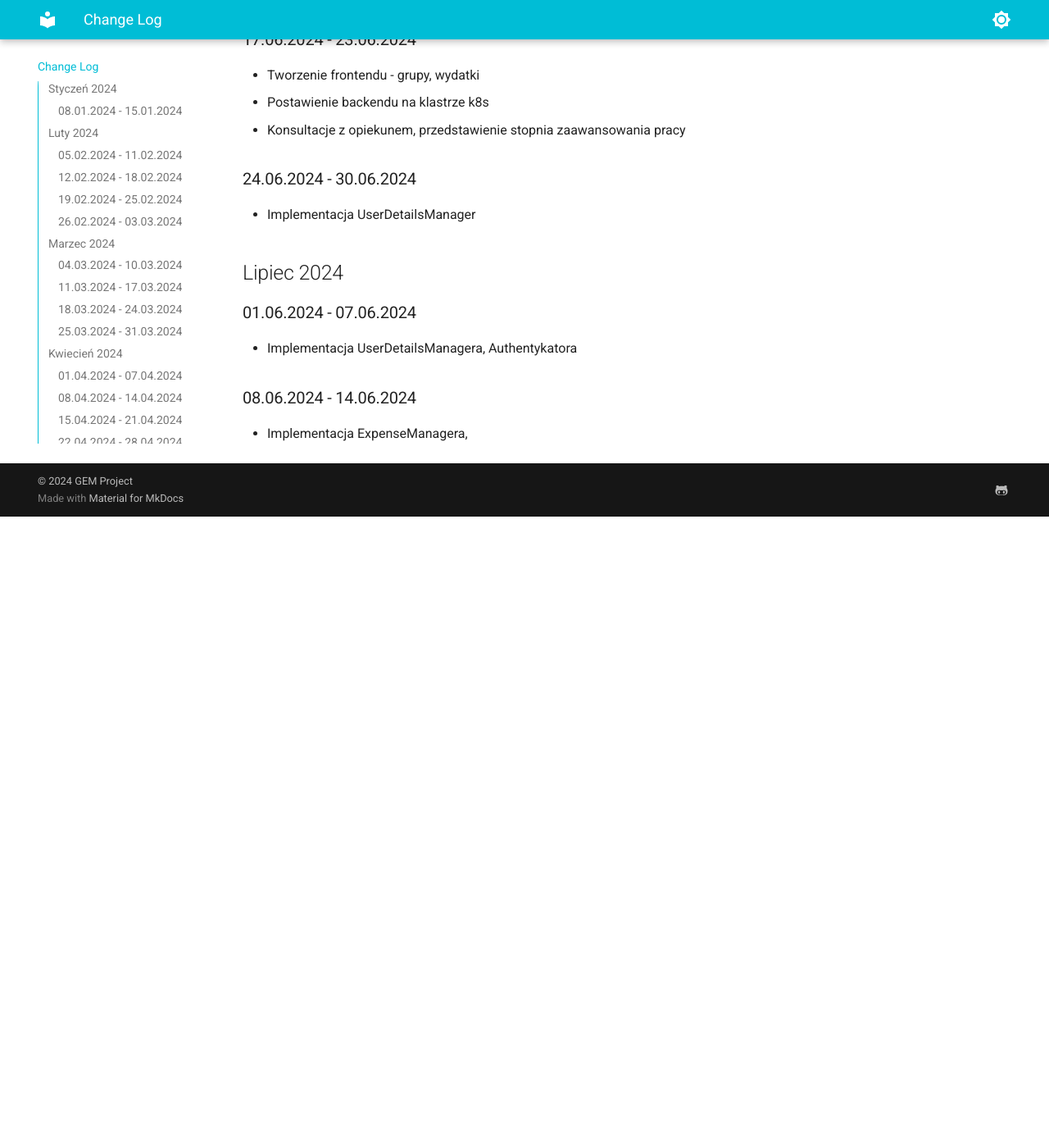
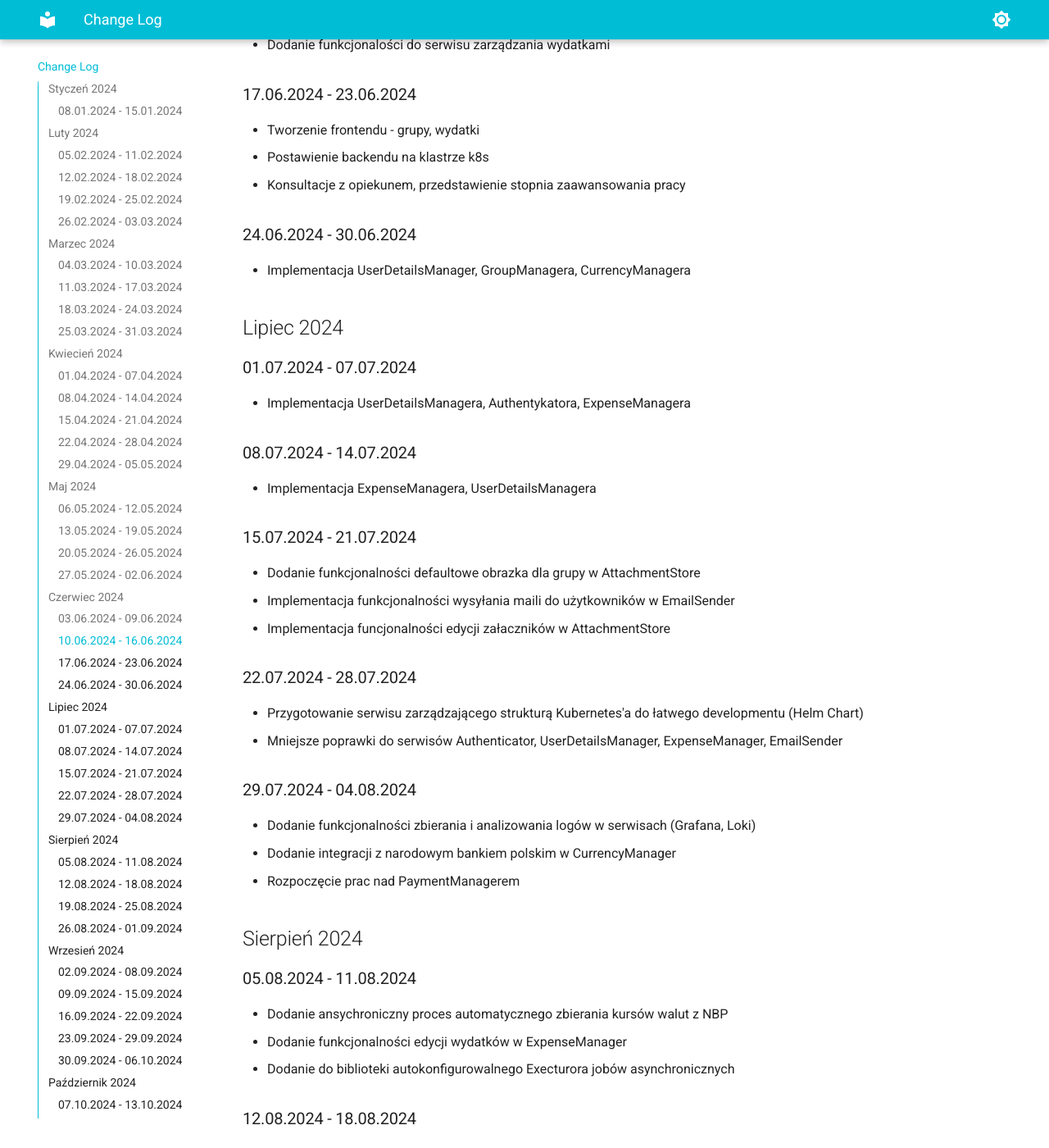
Before and after one commit to Group-Expense-Manager/gem-docs, an MkDocs documentation site: the page built from docs/change_log.md, in a window 1280 px wide and 1400 px high, scrolled down 3755 px. Shown: the whole window at 82% size. Built offline with MkDocs 1.6.1 and Material for MkDocs 9.7.7, drawn with Linux system fonts in a browser that asks for light colours; before the commit the page ends 4385 px from its top, so only the background shows below that; some of the changed text lies outside the part shown.

Commit message:
GEM-666 | Add more contest

```diff
--- a/docs/change_log.md
+++ b/docs/change_log.md
@@ -4,6 +4,7 @@
 ### 08.01.2024 - 15.01.2024
 * Prace koncepcyjne - zakres funkcjonalności, ustelenie stosu technologicznego
 * Zatwierdzenie pomysłu przez opiekuna
+
 ## Luty 2024
 ### 05.02.2024 - 11.02.2024
 * Planowanie architektury aplikacji - podział na serwisy, schemat bazy danych
@@ -17,6 +18,7 @@
 ### 26.02.2024 - 03.03.2024
 * Przetestowanie oferty Microsoft Azure jako dostawcy usług chmurowych
 * Prace nad pipeline'em
+
 ## Marzec 2024
 ### 04.03.2024 - 10.03.2024
 * Przetestowanie oferty Amazon AWS jako dostawcy usług chmurowych
@@ -36,6 +38,7 @@
 * Ulepszenia schematu serwisu o testy integracyjnie i jednostowe
 * Pisanie pierwszego rozdziału pracy inżynierskiej
 * Implementacja serwisu autentykacyjnego
+
 ## Kwiecień 2024
 ### 01.04.2024 - 07.04.2024
 * Implementacja serwisu autentykacyjnego
@@ -57,6 +60,7 @@
 * Implementacja gem-lib i service-template (ostatnie poprawki)
 * Implementacja authenticatora, email-sendera, attachment-store'a
 * Testowanie Kubernetesa jako orchestratora
+
 ## Maj 2024
 ### 06.05.2024 - 12.05.2024
 * Tworzenie Api Gateway'a
@@ -74,20 +78,80 @@
 * Tworzenie Currency Managera
 ### 27.05.2024 - 02.06.2024
 * Tworzenie mocków
+
 ## Czerwiec 2024
 ### 03.06.2024 - 09.06.2024
 * Tworzenie mocków
 ### 10.06.2024 - 16.06.2024
 * Tworzenie mocków
 * Tworzenie frontendu - autentykacja
+* Drobne poprawki serwisu do zarządzania grupami
+* Dodanie funkcjonalości do serwisu zarządzania wydatkami
 ### 17.06.2024 - 23.06.2024
 * Tworzenie frontendu - grupy, wydatki
 * Postawienie backendu na klastrze k8s
 * Konsultacje z opiekunem, przedstawienie stopnia zaawansowania pracy
 ### 24.06.2024 - 30.06.2024
-* Implementacja UserDetailsManager
+* Implementacja UserDetailsManager, GroupManagera, CurrencyManagera
 ## Lipiec 2024
-### 01.06.2024 - 07.06.2024
-* Implementacja UserDetailsManagera, Authentykatora
-### 08.06.2024 - 14.06.2024
-* Implementacja ExpenseManagera,
+### 01.07.2024 - 07.07.2024
+* Implementacja UserDetailsManagera, Authentykatora, ExpenseManagera
+### 08.07.2024 - 14.07.2024
+* Implementacja ExpenseManagera, UserDetailsManagera
+### 15.07.2024 - 21.07.2024
+* Dodanie funkcjonalności defaultowe obrazka dla grupy w AttachmentStore
+* Implementacja funkcjonalności wysyłania maili do użytkowników w EmailSender
+* Implementacja funcjonalności edycji załaczników w AttachmentStore
+### 22.07.2024 - 28.07.2024
+* Przygotowanie serwisu zarządzającego strukturą Kubernetes'a do łatwego developmentu (Helm Chart)
+* Mniejsze poprawki do serwisów Authenticator, UserDetailsManager, ExpenseManager, EmailSender
+### 29.07.2024 - 04.08.2024
+* Dodanie funkcjonalności zbierania i analizowania logów w serwisach (Grafana, Loki)
+* Dodanie integracji z narodowym bankiem polskim w CurrencyManager
+* Rozpoczęcie prac nad PaymentManagerem
+
+## Sierpień 2024
+### 05.08.2024 - 11.08.2024
+* Dodanie ansychroniczny proces automatycznego zbierania kursów walut z NBP
+* Dodanie funkcjonalności edycji wydatków w ExpenseManager
+* Dodanie do biblioteki autokonfigurowalnego Execturora jobów asynchronicznych
+### 12.08.2024 - 18.08.2024
+* Poprawki w Authenticatorze
+### 19.08.2024 - 25.08.2024
+* Dodanie funkcjonalności tworzenia / edycji / usuwania płatności w PaymentManager
+* Dodanie funkcjonalności automatycznego zbierania logów w Serwisach na warstwie kontrolerów i klientów
+* Dodanie funkcjonalności analizowanie logow na podstawie trace-Id
+### 26.08.2024 - 01.09.2024
+* Drobne poprawki w Authenticatorze, EmailSenderze
+* Stworzenie komponentów frontedoowych
+
+## Wrzesień 2024
+### 02.09.2024 - 08.09.2024
+* Stworzenie komponentów frontedoowych
+* Stworzenie widoków dla zarządzania profilem i ustawieniami konta
+### 09.09.2024 - 15.09.2024
+* Stworzenie komponentów frontedoowych
+* Poprawki w GroupManagerze, ExepenseManagerze, PaymentManagera
+### 16.09.2024 - 22.09.2024
+* Poprawki w ExpenseManagerze
+* Stworzenie widoków dla zarządzania grupami
+* Refactor kodu frontedowego
+### 23.09.2024 - 29.09.2024
+* Poprawki w ExpenseManagerze
+* Stworzenie komponentów frontedoowych
+* Stworzenie widoków dla tworzenia grupy
+* Stworzenie widoków dla tworzenia wydatków
+### 30.09.2024 - 06.10.2024
+* Poprawki w komponentach frontedowych
+* Stworzenie widoku szczegółów wydatków
+* Stworzenie widoku szczegółów płatności
+* Stworzenie widoku tworzenia płatności
+* Poprawki w AttachmentStore, GroupManager
+
+## Październik 2024
+### 07.10.2024 - 13.10.2024
+* Spotkanie z opiekunem w celu przedstawienia postępu i planu dalszej pracy
+* Stworzenie komponentów frontedoowych
+* Stworzenie widoków edycji płatności i wydatków
+* Poprawki w AttachmentStore
+* Przygotowanie aplikacji do buildu na Androida
```
